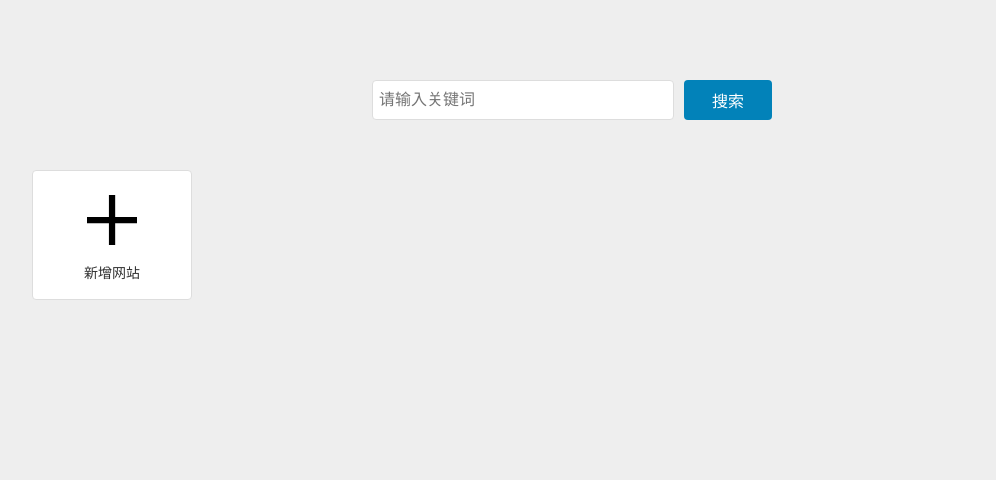
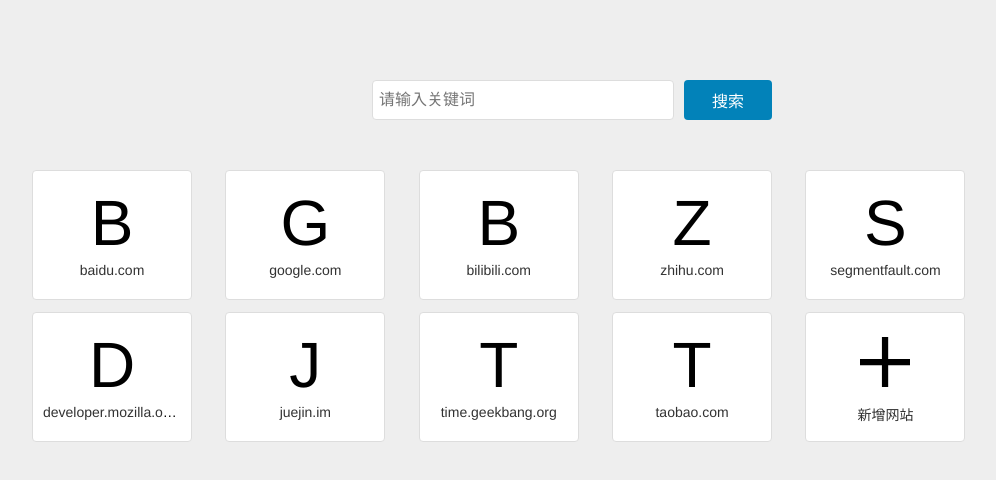
Before and after one commit to zengyushan/mynav, a plain HTML site: page index.html in a window 1280 px wide. Shown: the whole page, without its empty margins (68-1064 px from the left). Drawn offline with nearby package versions, Linux system fonts and the light colour scheme.

Commit message:
我的导航V1.2

```diff
--- a/index.html
+++ b/index.html
@@ -245,6 +245,61 @@
         </div>
         <div class="list">
             <ul>
+                <li><a href="//baidu.com">
+                        <div class="upper-letter"><span>B</span></div>
+                        <div class="net">
+                            <font>baidu.com</font>
+                        </div>
+                    </a><em>X</em>
+                </li>
+                <li><a href="//google.com">
+                        <div class="upper-letter"><span>G</span></div>
+                        <div class="net">
+                            <font>google.com</font>
+                        </div>
+                    </a><em>X</em></li>
+                <li><a href="//bilibili.com">
+                        <div class="upper-letter"><span>B</span></div>
+                        <div class="net">
+                            <font>bilibili.com</font>
+                        </div>
+                    </a><em>X</em></li>
+                <li><a href="//zhihu.com">
+                        <div class="upper-letter"><span>Z</span></div>
+                        <div class="net">
+                            <font>zhihu.com</font>
+                        </div>
+                    </a><em>X</em></li>
+                <li><a href="//segmentfault.com">
+                        <div class="upper-letter"><span>S</span></div>
+                        <div class="net">
+                            <font>segmentfault.com</font>
+                        </div>
+                    </a><em>X</em></li>
+                <li><a href="//developer.mozilla.org/zh-CN/">
+                        <div class="upper-letter"><span>D</span></div>
+                        <div class="net">
+                            <font>developer.mozilla.org/zh-CN/</font>
+                        </div>
+                    </a><em>X</em></li>
+                <li><a href="//juejin.im">
+                        <div class="upper-letter"><span>J</span></div>
+                        <div class="net">
+                            <font>juejin.im</font>
+                        </div>
+                    </a><em>X</em></li>
+                <li><a href="//time.geekbang.org">
+                        <div class="upper-letter"><span>T</span></div>
+                        <div class="net">
+                            <font>time.geekbang.org</font>
+                        </div>
+                    </a><em>X</em></li>
+                <li><a href="//taobao.com">
+                        <div class="upper-letter"><span>T</span></div>
+                        <div class="net">
+                            <font>taobao.com</font>
+                        </div>
+                    </a><em>X</em></li>
                 <li class="last">
                     <div class="upper-letter">
                         <span>
```
